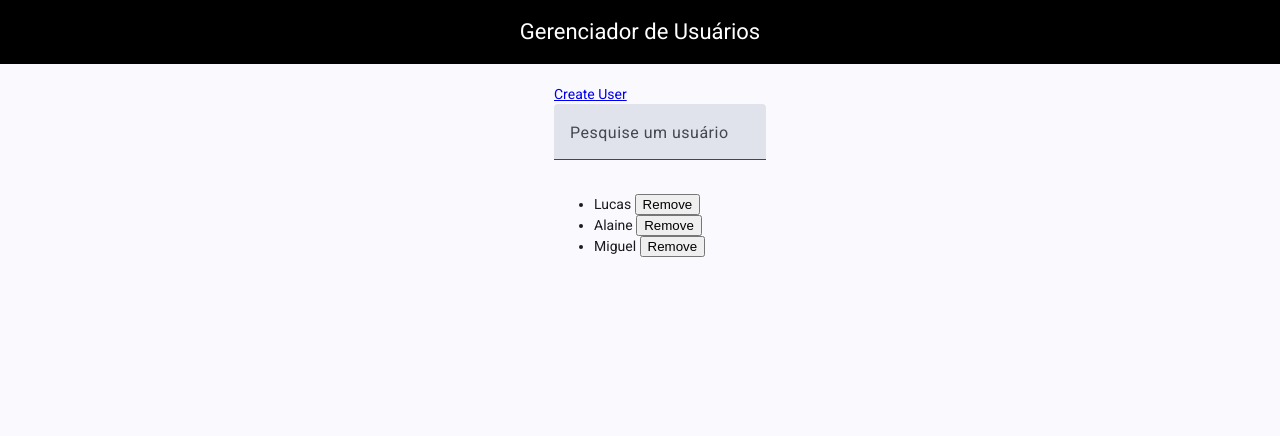
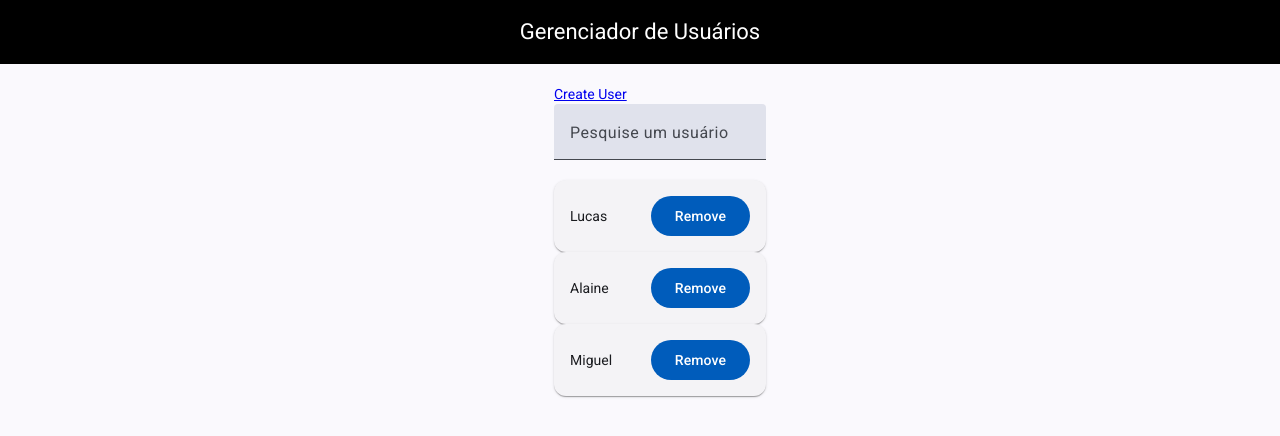
Before and after one commit to lucaspaixaodev/gerenciador-usuarios, an Angular app: page /list in a window 1280 px wide. Shown: the top 436 px of the page. Built offline with nearby package versions, Linux system fonts and the light colour scheme; data requests are answered from the project's data file.

Commit message:
Adicionado: estrutura de exibição de usuários utilizando componentes do Angular Material e refatoração do código para melhor organização

```diff
--- a/src/app/features/list/components/users-list/users-list.html
+++ b/src/app/features/list/components/users-list/users-list.html
@@ -1,7 +1,10 @@
-<ul>
   @for (user of users(); track user) {
-    <li>
-      {{ user.name }}  <button (click) = "remove(user)">Remove</button>
-    </li>
+    <mat-card>
+      <mat-card-content class="card-content">
+        <span>
+          {{ user.name }}
+        </span>
+        <button class="action-button" matButton="filled" (click) = "remove(user)">Remove</button>
+      </mat-card-content>
+    </mat-card>
   }
-</ul>
--- a/src/app/features/list/components/users-list/users-list.scss
+++ b/src/app/features/list/components/users-list/users-list.scss
@@ -0,0 +1,8 @@
+.card-content {
+    display: flex;
+    align-items: center;
+}
+
+.action-button {
+    margin-left: auto;
+}
```
Also changed, not shown: src/app/features/list/components/users-list/users-list.ts (+4 -3 lines).
